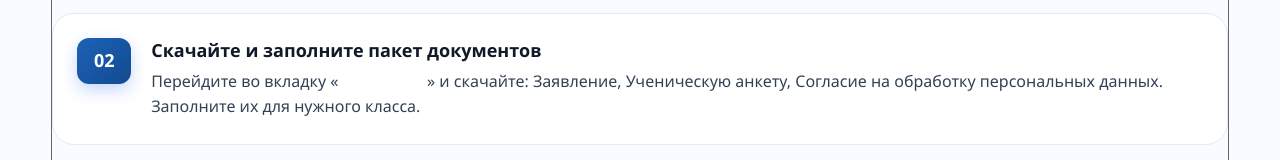
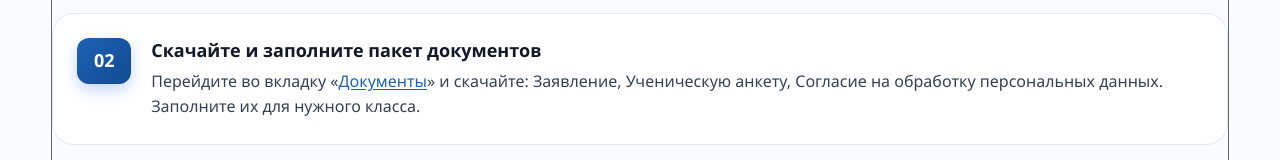
Before and after one commit to aburmak/znaika-site, a plain HTML site: page postuplenie.html in a window 1280 px wide. Shown: the part 764-924 px from the top of the page. Drawn offline with Linux system fonts and the light colour scheme.

Commit message:
Сделать ссылки в этапах видимыми

```diff
--- a/css/style.css
+++ b/css/style.css
@@ -935,6 +935,7 @@ table.price th { background: #e8f1ff; }
   text-wrap: pretty;
 }
 #etapy .steps a {
+  color: #1d62b5;
   text-decoration: underline;
   text-underline-offset: 2px;
 }
```
